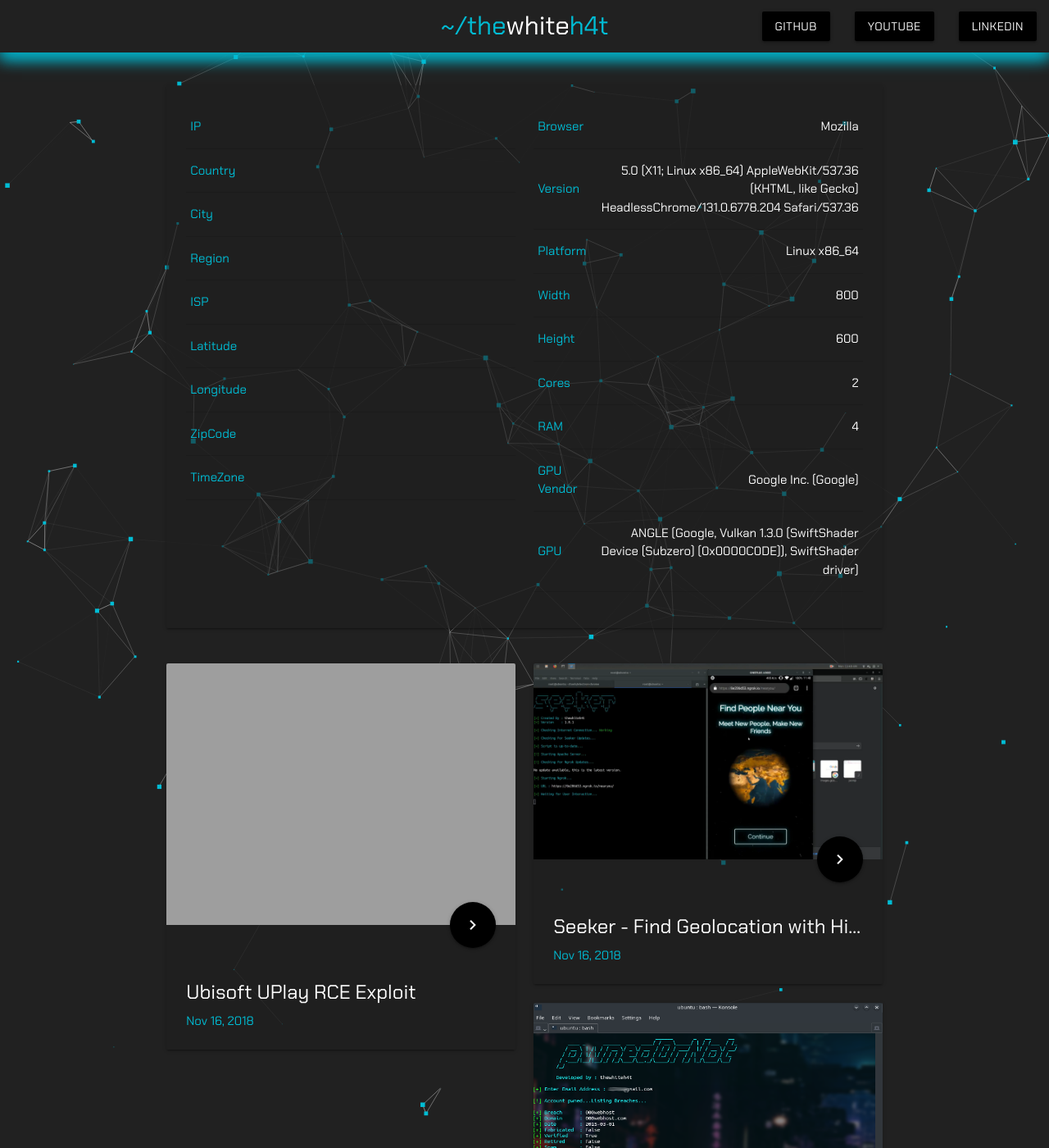
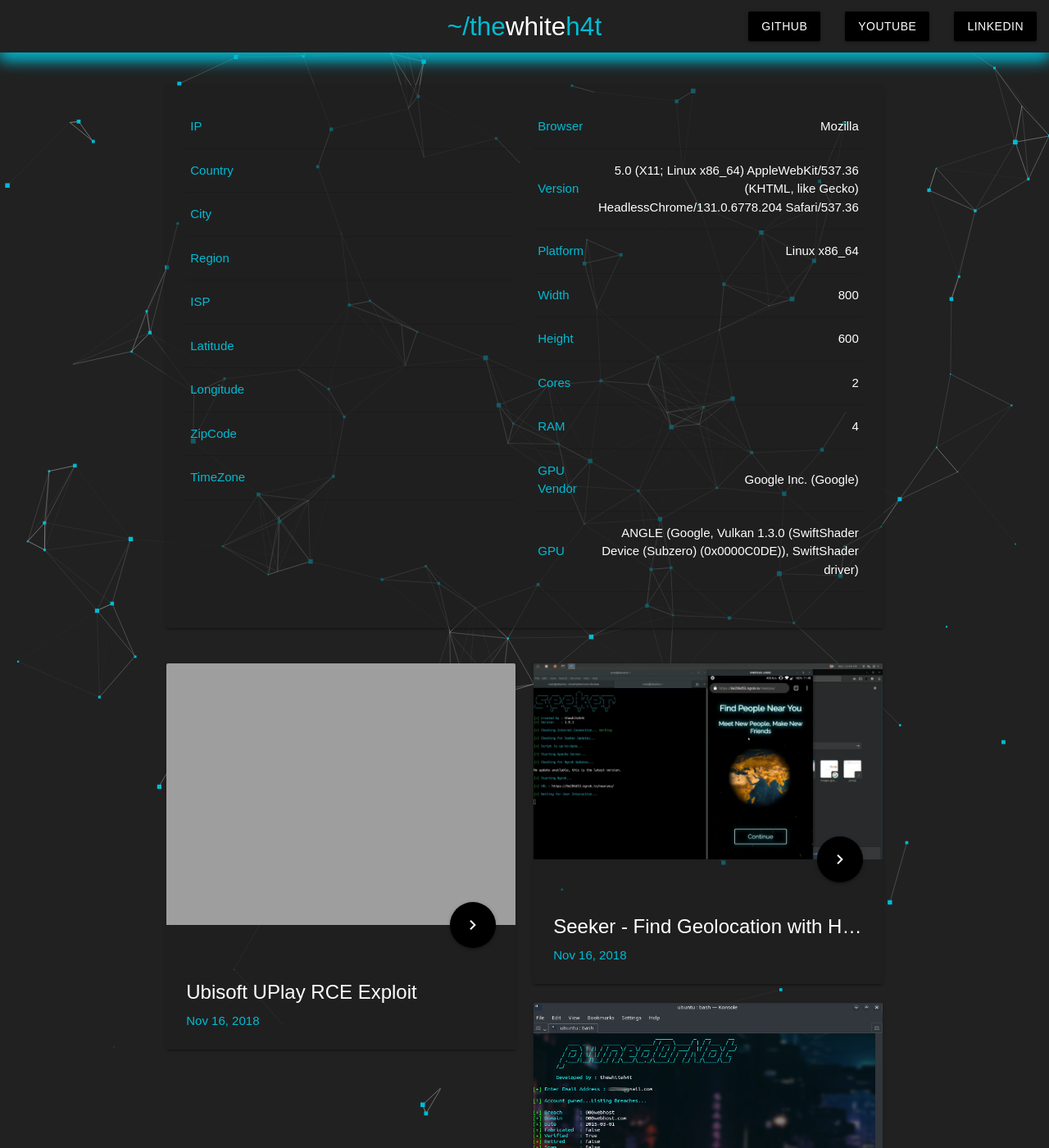
Before and after one commit to thewhiteh4t/thewhiteh4t.github.io, a Jekyll site: the page built from index.html, in a window 1280 px wide and 1400 px high. Shown: the whole window at 82% size. Built offline with Jekyll 4.4.1, drawn with Linux system fonts in a browser that asks for light colours; nearby versions of some CDN libraries; some web fonts are replaced; comment, search, counter and statistics services are not loaded; a style sheet for code colours, icons or effects is not loaded.

Commit message:
Changed font method

```diff
--- a/_layouts/default.html
+++ b/_layouts/default.html
@@ -34,7 +34,6 @@
   <meta name="msapplication-wide310x150logo" content="{{ site.url }}/images/favicons/mstile-310x150.png" />
   <meta name="msapplication-square310x310logo" content="{{ site.url }}/images/favicons/mstile-310x310.png" />
   <link rel="shortcut icon" type="image/x-icon" href="{{ site.url }}/favicon.ico">
-  <link rel="stylesheet" href="https://fonts.googleapis.com/css?family=Chakra+Petch">
   <link rel="stylesheet" href="https://fonts.googleapis.com/icon?family=Material+Icons">
   <link rel="stylesheet" href="https://cdnjs.cloudflare.com/ajax/libs/materialize/1.0.0/css/materialize.min.css">
   <link rel="stylesheet" href="https://cdnjs.cloudflare.com/ajax/libs/highlight.js/9.12.0/styles/default.min.css">
@@ -45,7 +44,7 @@
   <script src="/js/script.js"></script>
 </head>
 
-<body style="background-color: #212121; font-family: 'Chakra Petch', sans-serif;">
+<body>
   <div id="particles-js"></div>
 
   <div class="navbar-fixed">
--- a/css/styles.css
+++ b/css/styles.css
@@ -1,5 +1,6 @@
 html { height: 100%; }
-body { height: 100%; }
+body { height: 100%; background-color: #212121; font-family: 'Chakra Petch', sans-serif; }
+@font-face { font-family: 'Chakra Petch'; font-style: normal; font-weight: 400; src: local('Chakra Petch Regular'), local('ChakraPetch-Regular'), url(https://fonts.gstatic.com/s/chakrapetch/v2/cIf6MapbsEk7TDLdtEz1BwkWn6pg.woff2) format('woff2'); unicode-range: U+0000-00FF, U+0131, U+0152-0153, U+02BB-02BC, U+02C6, U+02DA, U+02DC, U+2000-206F, U+2074, U+20AC, U+2122, U+2191, U+2193, U+2212, U+2215, U+FEFF, U+FFFD; }
 .img { height: 238; width: 422; object-fit: cover;}
 .content { font-weight: 300; font-size: 16px; }
 pre { background-color: #000000; border: 1px solid; border-color: #000000; display: block; padding: 0px; }
@@ -7,4 +8,4 @@ pre { background-color: #000000; border: 1px solid; border-color: #000000; displ
 .glow { box-shadow: 0 16px 24px 2px rgba(0, 188, 212, 0.8), 0 6px 30px 5px rgba(0, 188, 212, 0.8), 0 8px 10px -5px rgba(0, 188, 212, 0.8); }
 .round { width: 40px; height: 40px; border-radius: 50%; text-align: center; }
 #particles-js { position: fixed; width: 100%; height: auto; top: 0; left: 0; bottom: 0; right: 0; overflow: hidden; z-index: -1; }
-.pace-running > *:not(.pace) { opacity:0; }
+.pace-running > *:not(.pace) { opacity: 0; }
```
